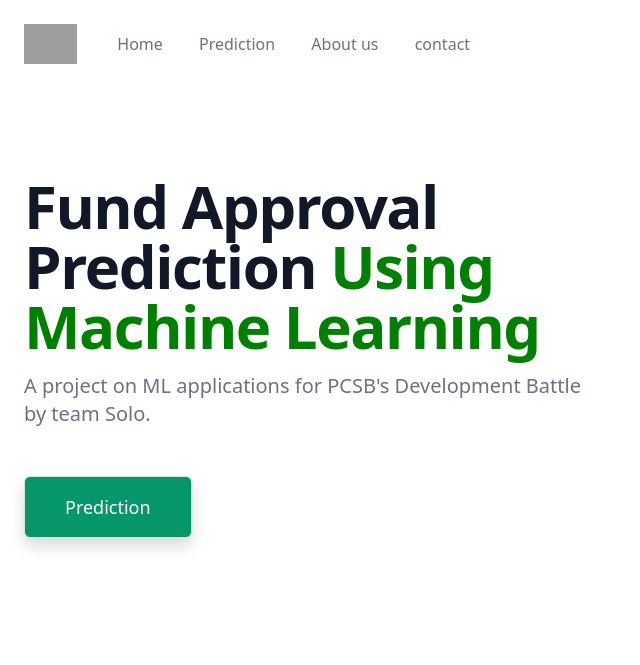
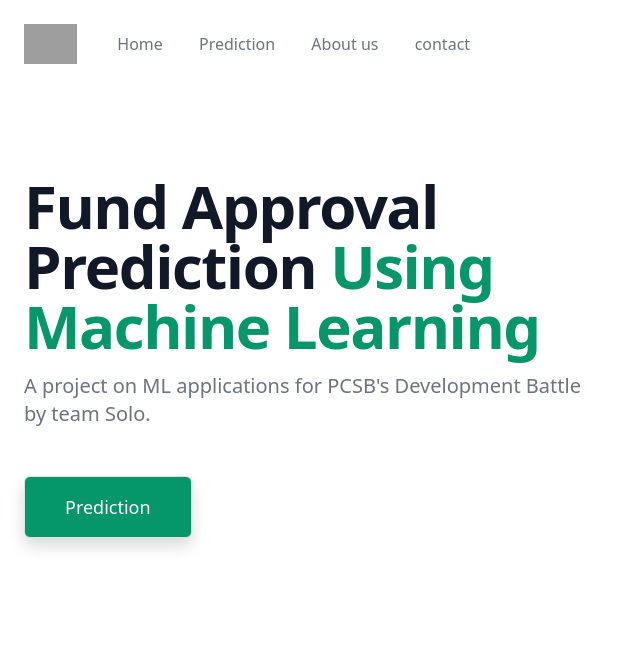
Before and after one commit to SoloDB/Loan_Approval_App, a Flask app: page / in a window 1280 px wide. Shown: the top 665 px of the page, without its empty margins (0-640 px from the left). Run offline with Flask 2, Linux system fonts and the light colour scheme; parts of the project's set-up code (start-up, migrations or seed data) failed here and were passed over; some libraries are stand-ins or nearby versions; grey boxes are pictures that could not be loaded.

Commit message:
text color corrected

```diff
--- a/templates/index.html
+++ b/templates/index.html
@@ -28,7 +28,7 @@
             <div class="flex items-center justify-between w-full md:w-auto">
               <a href="#">
                 <span class="sr-only">Workflow</span>
-                <img class="h-8 w-auto sm:h-10" src="https://tailwindui.com/img/logos/workflow-mark-green-600.svg">
+                <img class="h-8 w-auto sm:h-10" src="https://tailwindui.com/img/logos/workflow-mark-indigo-600.svg">
               </a>
               <div class="-mr-2 flex items-center md:hidden">
                 <button type="button" class="bg-white rounded-md p-2 inline-flex items-center justify-center text-gray-400 hover:text-gray-500 hover:bg-gray-100 focus:outline-none focus:ring-2 focus:ring-inset focus:ring-green-500" aria-expanded="false">
@@ -97,7 +97,7 @@
         <div class="sm:text-center lg:text-left">
           <h1 class="text-4xl tracking-tight font-extrabold text-gray-900 sm:text-5xl md:text-6xl">
             <span class="block xl:inline">Fund Approval Prediction</span>
-            <span class="block text-green-600 xl:inline" style="color:green;">Using Machine Learning </span>
+            <span class="block text-green-600 xl:inline">Using Machine Learning </span>
           </h1>
           <p class="mt-3 text-base text-gray-500 sm:mt-5 sm:text-lg sm:max-w-xl sm:mx-auto md:mt-5 md:text-xl lg:mx-0">
             A project on ML applications for PCSB's Development Battle by team Solo.
```
